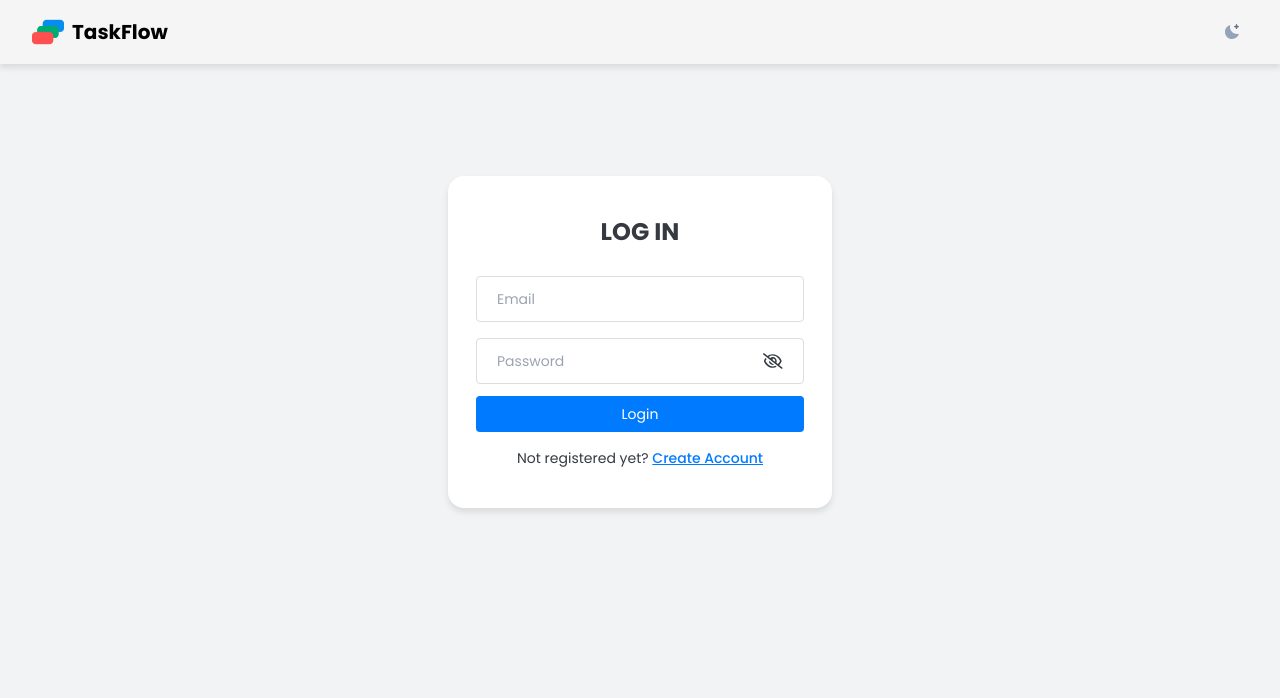
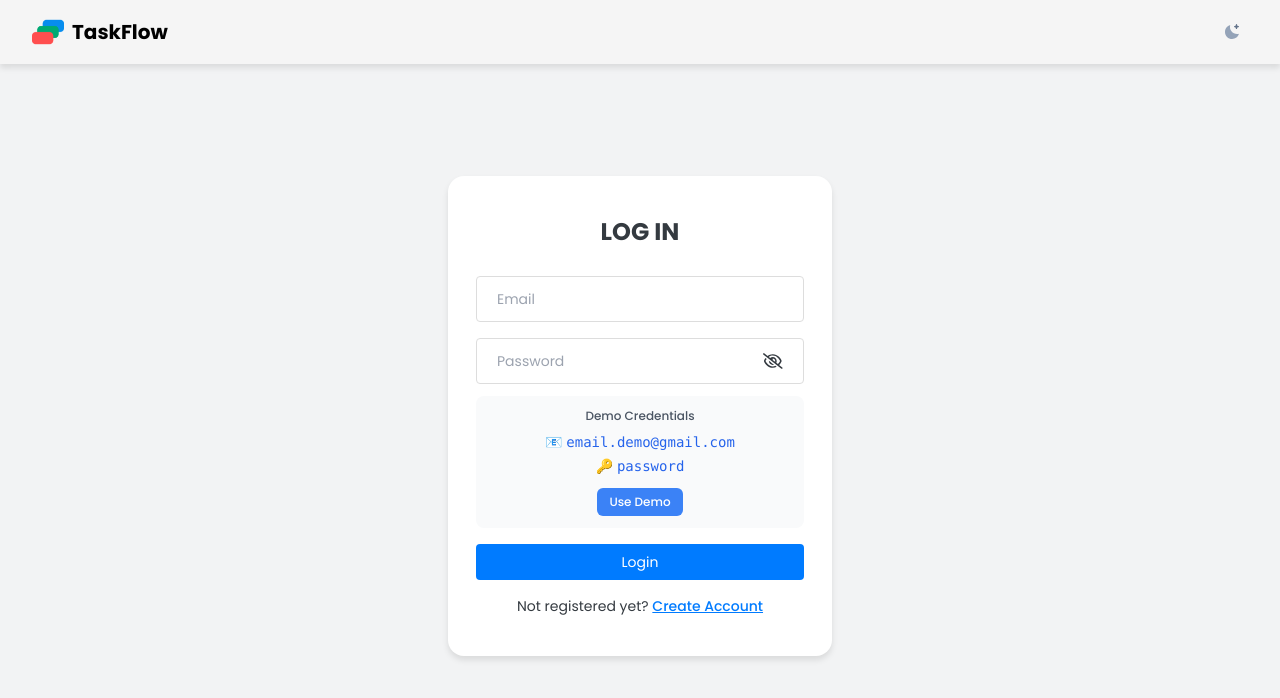
Before and after one commit to Juzpher/My-Todo-App, a React (Vite) app in the folder frontend/notes-app/: page /login in a window 1280 px wide. Shown: the top 698 px of the page. Built offline with nearby package versions, Linux system fonts and the light colour scheme.

Commit message:
Update backend dependencies and enhance project structure with improved configurations and documentation.

```diff
--- a/frontend/notes-app/src/pages/Login/Login.jsx
+++ b/frontend/notes-app/src/pages/Login/Login.jsx
@@ -13,6 +13,13 @@ const Login = ({ setIsAuthenticated }) => {
   const [loading, setLoading] = useState(false);
 
   const navigate = useNavigate();
+
+  // Function to fill demo credentials
+  const fillDemoCredentials = () => {
+    setEmail("email.demo@gmail.com");
+    setPassword("password");
+    setError(""); // Clear any existing errors
+  };
 
   const handleLogin = async (e) => {
     e.preventDefault();
@@ -97,6 +104,33 @@ const Login = ({ setIsAuthenticated }) => {
               value={password}
               onChange={(e) => setPassword(e.target.value)}
             />
+            {/* Demo Credentials */}
+            <div className="bg-gray-50 dark:bg-slate-800 rounded-lg p-3 mb-4 text-center">
+              <p className="text-xs text-gray-600 dark:text-gray-400 mb-2 font-medium">
+                Demo Credentials
+              </p>
+              <div className="space-y-1 mb-3">
+                <p className="text-sm text-gray-700 dark:text-gray-300">
+                  📧{" "}
+                  <span className="font-mono text-blue-600 dark:text-blue-400">
+                    email.demo@gmail.com
+                  </span>
+                </p>
+                <p className="text-sm text-gray-700 dark:text-gray-300">
+                  🔑{" "}
+                  <span className="font-mono text-blue-600 dark:text-blue-400">
+                    password
+                  </span>
+                </p>
+              </div>
+              <button
+                type="button"
+                onClick={fillDemoCredentials}
+                className="text-xs bg-blue-500 hover:bg-blue-600 text-white px-3 py-1.5 rounded-md transition-colors duration-200 font-medium"
+              >
+                Use Demo
+              </button>
+            </div>
             {error && <p className="text-critical-default">{error}</p>}
             <button
               type="submit"
```
Also changed, not shown: 1 other file (tests, documents, lock files or other folders).
